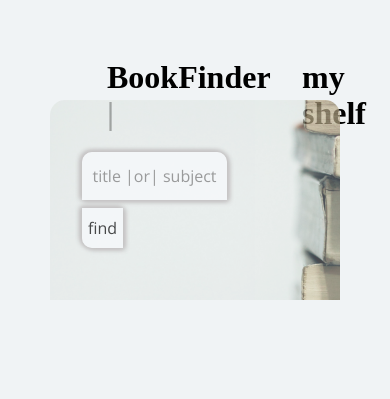
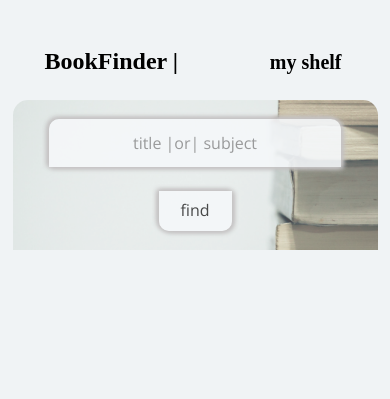
Before and after one commit to johnmeade-webdev/bookFinder, a plain HTML site: page index.html in a window 390 px wide. Drawn offline with nearby package versions, Linux system fonts and the light colour scheme; a web font is replaced by a local one.

Commit message:
add responsiveness for screens under 600px

```diff
--- a/card.css
+++ b/card.css
@@ -61,3 +61,22 @@ img {
     bottom: 0;
     padding: .25rem .5rem;
 }
+
+@media only screen and (max-width: 600px){
+    .book {
+        min-width: 250px;
+    }
+
+    img {
+        height: 150px;
+    }
+
+    .title {
+        font-size: 1rem;
+    }
+
+    .author {
+        font-size: .5rem;
+    }
+
+}
--- a/style.css
+++ b/style.css
@@ -94,3 +94,52 @@ nav {
     flex-wrap: wrap;
     justify-content: center;
 }
+
+@media only screen and (max-width: 600px){
+    body {
+        min-width: 300px;
+    }
+
+    h1 {
+        font-size: 1.5rem;
+    }
+
+    h2 {
+        font-size: 1.25rem;
+    }
+
+    nav {
+        width: calc(100% - 25px);
+        height: 2.25rem;
+        margin: 2rem auto;
+        padding: 0 2rem;
+        display: flex;
+    }
+
+    #shelf {
+        cursor: pointer;
+        padding: 0 .25rem;
+        border-top-right-radius: 10px;
+        border-top-left-radius: 10px;
+        transition: 500ms;
+    }
+
+    #search_card {
+        width: calc(100% - 25px);
+        height: 150px;
+        align-items: center;
+        justify-content: center;
+    }
+
+    #search_box {
+        width: 80%;
+        margin: auto;
+        margin-bottom: .25rem;
+    }
+
+    #submit {
+        width: 20%;
+        margin: auto;
+        border-bottom-right-radius: 10px;
+    }
+}
```
